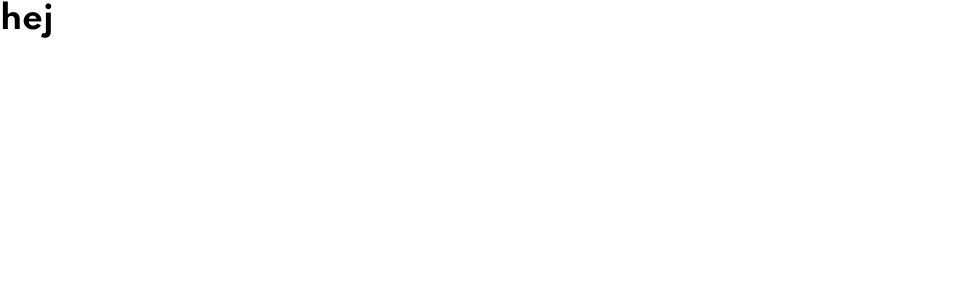
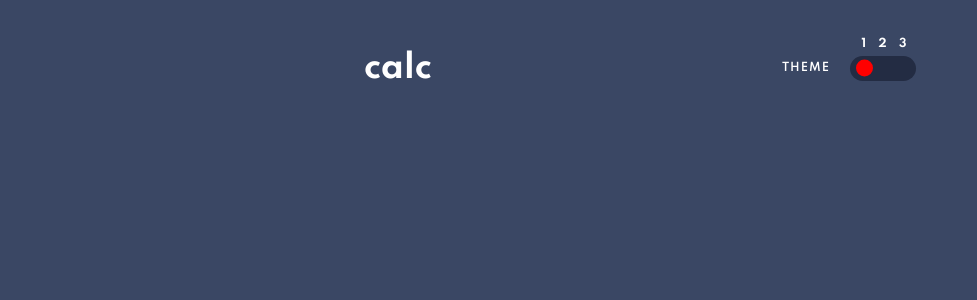
Before and after one commit to dawidmatyjasik/calculator, a React (Create React App) app: page / in a window 1280 px wide. Shown: the top 300 px of the page, without its empty margins (0-977 px from the left). Built offline with nearby package versions, Linux system fonts and the light colour scheme.

Commit message:
complete Header

```diff
--- a/public/index.html
+++ b/public/index.html
@@ -25,7 +25,7 @@
       Learn how to configure a non-root public URL by running `npm run build`.
     -->
     <link rel="preconnect" href="https://fonts.gstatic.com">
-    <link href="https://fonts.googleapis.com/css2?family=Spartan:wght@400;700&display=swap" rel="stylesheet">
+    <link href="https://fonts.googleapis.com/css2?family=Spartan:wght@400;500;600;700&display=swap" rel="stylesheet">
     <title>React App</title>
   </head>
   <body>
--- a/src/App.js
+++ b/src/App.js
@@ -1,6 +1,8 @@
 import styled, { ThemeProvider } from "styled-components";
 import { GlobalStyle } from "./theme/globalStyles";
-import { theme } from "./theme/theme";
+import { dark, light, violet } from "./theme/theme";
+import Header from "./components/Header";
+import Page from "./Page";
 
 const Styled = styled.h1`
   color: ${(props) => props.theme.dark.color};
@@ -8,9 +10,9 @@ const Styled = styled.h1`
 
 function App() {
   return (
-    <ThemeProvider theme={theme}>
+    <ThemeProvider theme={dark}>
       <GlobalStyle />
-      <Styled>hej</Styled>
+      <Page />
     </ThemeProvider>
   );
 }
--- /dev/null
+++ b/src/Page/Elements.js
@@ -0,0 +1,13 @@
+import styled from "styled-components";
+
+export const Wrapper = styled.div`
+  width: 100%;
+  height: 100%;
+  max-width: 600px;
+  margin: 0 auto;
+  display: grid;
+  grid-template-columns: 1fr;
+  grid-template-rows: 12.5fr 12.5fr 75fr;
+  gap: 1.5rem;
+  padding: 1.5rem;
+`;
--- /dev/null
+++ b/src/Page/index.js
@@ -0,0 +1,13 @@
+import React from "react";
+import Header from "../components/Header";
+import { Wrapper } from "./Elements";
+
+const Page = () => {
+  return (
+    <Wrapper>
+      <Header />
+    </Wrapper>
+  );
+};
+
+export default Page;
--- /dev/null
+++ b/src/components/Header/HeaderElements.js
@@ -0,0 +1,76 @@
+import styled from "styled-components";
+
+export const HeaderSection = styled.header`
+  display: flex;
+  justify-content: space-between;
+  width: 100%;
+`;
+
+export const HeaderTitle = styled.h1`
+  color: ${({ theme }) => theme.text.content};
+  font-weight: 700;
+  fon-size: 3rem;
+  text-transform: lowercase;
+  align-self: center;
+`;
+export const HeaderContainer = styled.div`
+  display: flex;
+  align-items: center;
+  flex-direction: column;
+`;
+
+export const HeaderMods = styled.div`
+  position: absolute;
+  left: 17.5%;
+  top: -75%;
+  display: flex;
+  justify-content: space-between;
+  height: 30%;
+  width: 45px;
+`;
+
+export const HeaderMod = styled.h3`
+  color: ${({ theme }) => theme.text.content};
+  font-size: 0.7rem;
+`;
+export const HeaderTheme = styled.h2`
+  color: ${({ theme }) => theme.text.content};
+  font-size: 0.7rem;
+  letter-spacing: 1px;
+  margin-right: 20px;
+  text-transform: uppercase;
+  font-weight: 600;
+`;
+export const HeaderWrapper = styled.div`
+  display: flex;
+  justify-content: center;
+  align-items: center;
+  height: 100%;
+`;
+export const HeaderCircle = styled.div`
+  position: absolute;
+  background: red;
+  border-radius: 100%;
+  top: 50%;
+  transform: translateY(-50%);
+  left: 9%;
+  ${"" /* left: 9%; */}
+  ${"" /* left: 37%; */}
+  ${"" /* left: 66%; */}
+  width: 17px;
+  height: 17px;
+  transition: all ease-in-out 0.4s;
+`;
+
+export const HeaderSlider = styled.div`
+  position: relative;
+  width: 66px;
+  height: 25px;
+  background-color: ${({ theme }) => theme.background.keypad};
+  border-radius: 90px 90px 90px 90px;
+  ${
+    "" /* &:hover ${HeaderCircle} {
+    left: 60%;
+  } */
+  }
+`;
--- /dev/null
+++ b/src/components/Header/index.js
@@ -0,0 +1,35 @@
+import React from "react";
+import {
+  HeaderCircle,
+  HeaderContainer,
+  HeaderMod,
+  HeaderMods,
+  HeaderSlider,
+  HeaderTheme,
+  HeaderTitle,
+  HeaderWrapper,
+  HeaderSection,
+} from "./HeaderElements";
+
+const Header = () => {
+  return (
+    <HeaderSection>
+      <HeaderTitle>Calc</HeaderTitle>
+      <HeaderContainer>
+        <HeaderWrapper>
+          <HeaderTheme>Theme</HeaderTheme>
+          <HeaderSlider>
+            <HeaderMods>
+              <HeaderMod>1</HeaderMod>
+              <HeaderMod>2</HeaderMod>
+              <HeaderMod>3</HeaderMod>
+            </HeaderMods>
+            <HeaderCircle />
+          </HeaderSlider>
+        </HeaderWrapper>
+      </HeaderContainer>
+    </HeaderSection>
+  );
+};
+
+export default Header;
--- a/src/theme/globalStyles.js
+++ b/src/theme/globalStyles.js
@@ -7,4 +7,12 @@ export const GlobalStyle = createGlobalStyle`
     box-sizing: border-box;
     font-family: 'Spartan', sans-serif;
 }
+body{
+    width: 100vw;
+    height: 100vh;
+}
+#root{
+    height: 100%;
+    background-color: ${(props) => props.theme.background.main};
+}
 `;
--- a/src/theme/theme.js
+++ b/src/theme/theme.js
@@ -1,5 +1,4 @@
-export const theme = {
-  dark: {
+export const dark = {
   background: {
     main: "hsl(222, 26%, 31%)",
     keypad: "hsl(223, 31%, 20%)",
@@ -15,11 +14,12 @@ export const theme = {
   },
   text: {
     keys: "hsl(221, 14%, 31%)",
-      del: "hsl(0, 0, 100%)",
-      content: "hsl(0, 0, 100%)",
+    del: "hsl(360, 100%, 100%)",
+    content: "hsl(360, 100%, 100%)",
   },
-  },
-  light: {
+};
+
+export const light = {
   background: {
     main: "hsl(0, 0%, 90%)",
     keypad: "hsl(0, 5%, 81%)",
@@ -38,8 +38,9 @@ export const theme = {
     del: "hsl(0, 0, 100%)",
     content: "hsl(0, 0, 100%)",
   },
-  },
-  violet: {
+};
+
+export const violet = {
   background: {
     main: "hsl(268, 75%, 9%)",
     keypad: "hsl(268, 71%, 12%)",
@@ -58,9 +59,4 @@ export const theme = {
     del: "hsl(198, 20%, 13%",
     content: "hsl(0, 0, 100%)",
   },
-  },
-  device: {
-    mobile: `(min-width: 375px)`,
-    desktop: `(min-width: 1440px)`,
-  },
 };
```
Lines whose indentation alone changed are shown as unchanged.
